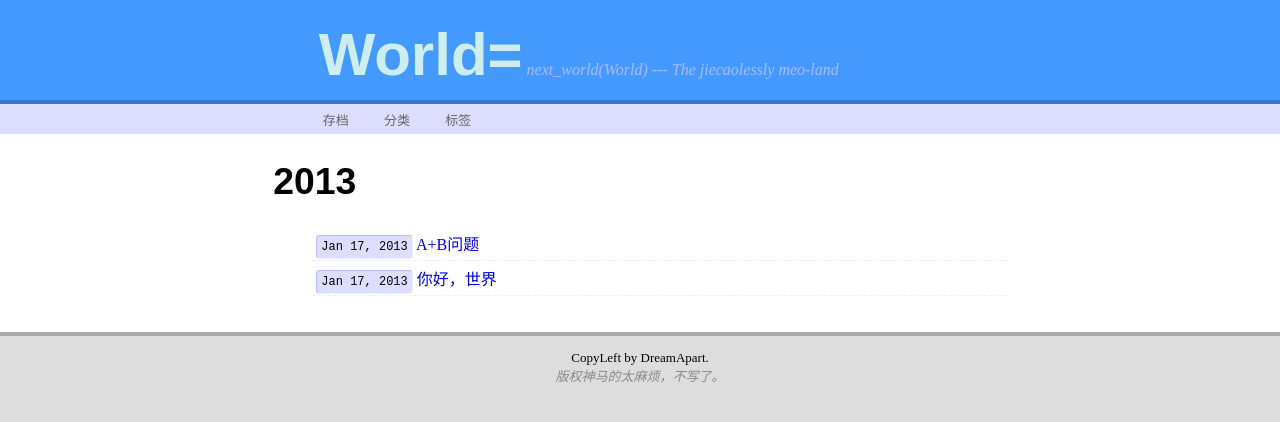
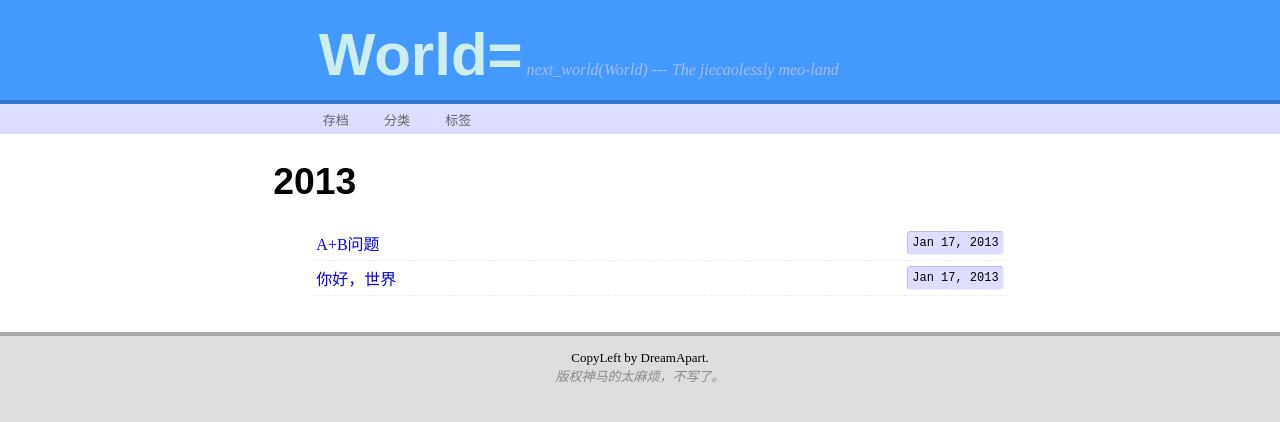
Before and after one commit to RnMss/rnmss.github.com, a Jekyll site: the page built from archive.html, in a window 1280 px wide. Shown: the top 422 px of the page. Built offline with Jekyll 4.4.1, drawn with Linux system fonts in a browser that asks for light colours; Markdown is read by kramdown in place of the engine named in the settings.

Commit message:
Update assets/css/fhy.css

```diff
--- a/assets/css/fhy.css
+++ b/assets/css/fhy.css
@@ -158,3 +158,6 @@ time {
     margin: 0;
     border-bottom: 1px dashed #eee;
 }
+.postsList > li > time {
+    float: right;
+}
```
